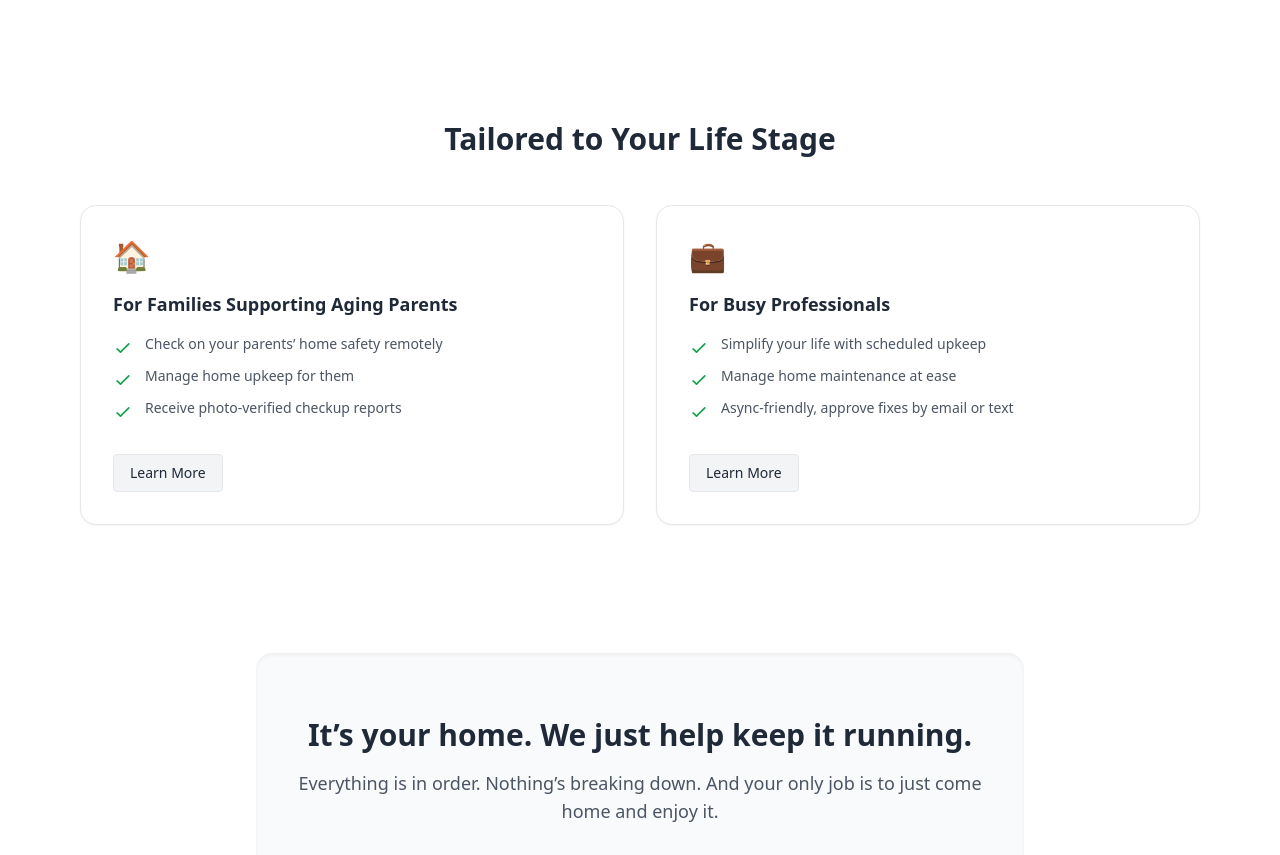
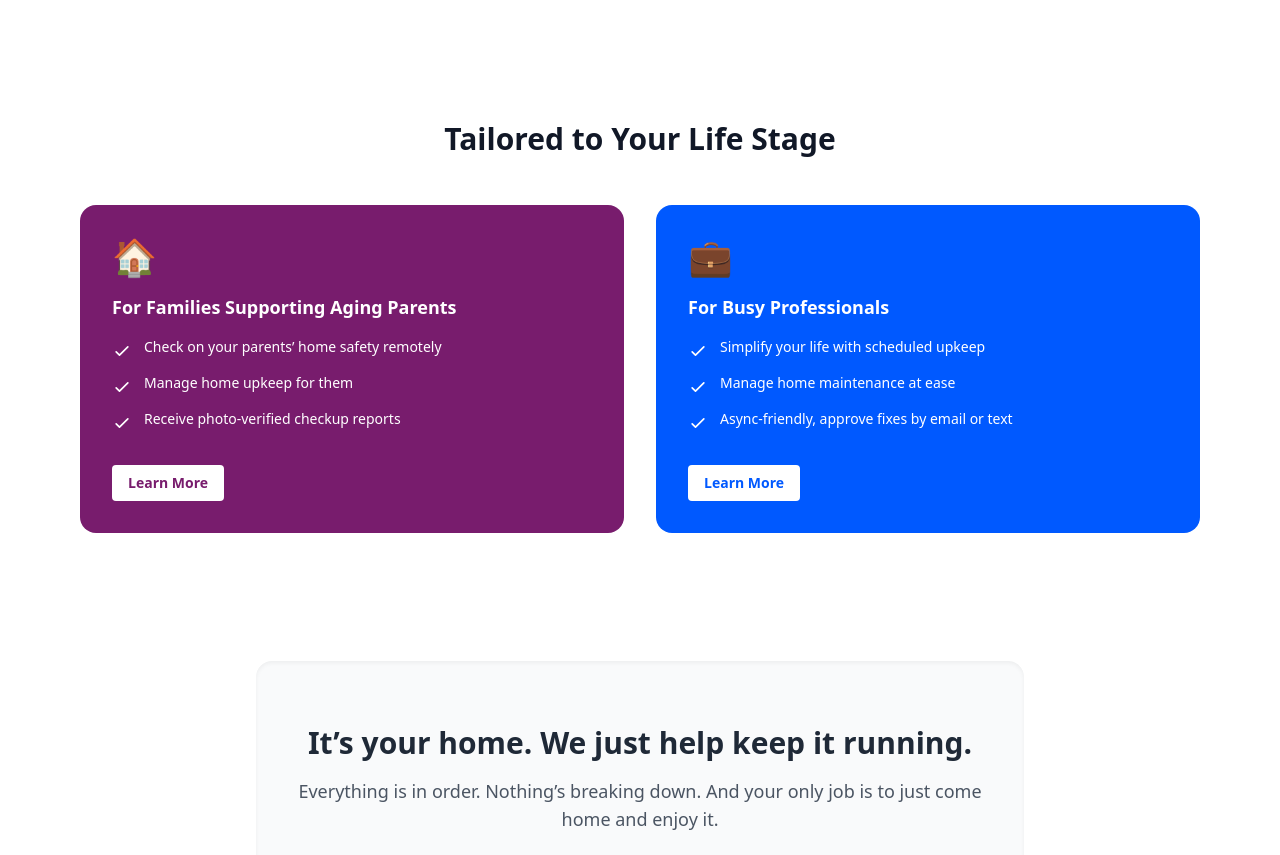
Before and after one commit to nickalodian-upkept/upkept-homepage, a Next.js app: page / in a window 1280 px wide. Shown: the part 1700-2555 px from the top of the page. Built offline with nearby package versions, Linux system fonts and the light colour scheme.

Commit message:
Update Life Stage section with bold dual-color design (plum + blue)

```diff
--- a/pages/index.js
+++ b/pages/index.js
@@ -243,22 +243,22 @@ export default function Home() {
 
 {/* Tailored to Your Life Stage */}
 <section className="mt-32 max-w-6xl mx-auto px-4 text-center">
-  <h3 className="text-3xl font-bold mb-12">Tailored to Your Life Stage</h3>
+  <h3 className="text-3xl font-bold mb-12 text-gray-900">Tailored to Your Life Stage</h3>
   <div className="grid grid-cols-1 md:grid-cols-2 gap-8 text-left">
 
     {/* For Families */}
-    <div className="bg-white rounded-2xl border border-gray-200 p-8 shadow-sm flex flex-col justify-between">
+    <div className="bg-[#781C6D] rounded-2xl p-8 text-white flex flex-col justify-between">
       <div>
-        <div className="text-3xl mb-4">🏠</div>
+        <div className="text-4xl mb-4">🏠</div>
         <h4 className="text-lg font-semibold mb-4">For Families Supporting Aging Parents</h4>
-        <ul className="space-y-2 text-gray-600 text-sm">
+        <ul className="space-y-3 text-sm">
           {[
             "Check on your parents’ home safety remotely",
             "Manage home upkeep for them",
             "Receive photo-verified checkup reports"
           ].map((item, index) => (
             <li key={index} className="flex items-start gap-3">
-              <svg className="w-5 h-5 text-green-600 mt-1" fill="none" stroke="currentColor" strokeWidth={2} viewBox="0 0 24 24">
+              <svg className="w-5 h-5 text-white mt-1" fill="none" stroke="currentColor" strokeWidth={2} viewBox="0 0 24 24">
                 <path strokeLinecap="round" strokeLinejoin="round" d="M5 13l4 4L19 7" />
               </svg>
               <span>{item}</span>
@@ -266,24 +266,24 @@ export default function Home() {
           ))}
         </ul>
       </div>
-      <button className="mt-8 bg-gray-100 border text-sm text-gray-800 rounded px-4 py-2 hover:bg-gray-200 transition w-fit">
+      <button className="mt-8 bg-white text-[#781C6D] text-sm font-semibold rounded px-4 py-2 hover:bg-gray-100 transition w-fit">
         Learn More
       </button>
     </div>
 
     {/* For Professionals */}
-    <div className="bg-white rounded-2xl border border-gray-200 p-8 shadow-sm flex flex-col justify-between">
+    <div className="bg-[#0059FF] rounded-2xl p-8 text-white flex flex-col justify-between">
       <div>
-        <div className="text-3xl mb-4">💼</div>
+        <div className="text-4xl mb-4">💼</div>
         <h4 className="text-lg font-semibold mb-4">For Busy Professionals</h4>
-        <ul className="space-y-2 text-gray-600 text-sm">
+        <ul className="space-y-3 text-sm">
           {[
             "Simplify your life with scheduled upkeep",
             "Manage home maintenance at ease",
             "Async-friendly, approve fixes by email or text"
           ].map((item, index) => (
             <li key={index} className="flex items-start gap-3">
-              <svg className="w-5 h-5 text-green-600 mt-1" fill="none" stroke="currentColor" strokeWidth={2} viewBox="0 0 24 24">
+              <svg className="w-5 h-5 text-white mt-1" fill="none" stroke="currentColor" strokeWidth={2} viewBox="0 0 24 24">
                 <path strokeLinecap="round" strokeLinejoin="round" d="M5 13l4 4L19 7" />
               </svg>
               <span>{item}</span>
@@ -291,7 +291,7 @@ export default function Home() {
           ))}
         </ul>
       </div>
-      <button className="mt-8 bg-gray-100 border text-sm text-gray-800 rounded px-4 py-2 hover:bg-gray-200 transition w-fit">
+      <button className="mt-8 bg-white text-[#0059FF] text-sm font-semibold rounded px-4 py-2 hover:bg-gray-100 transition w-fit">
         Learn More
       </button>
     </div>
```
